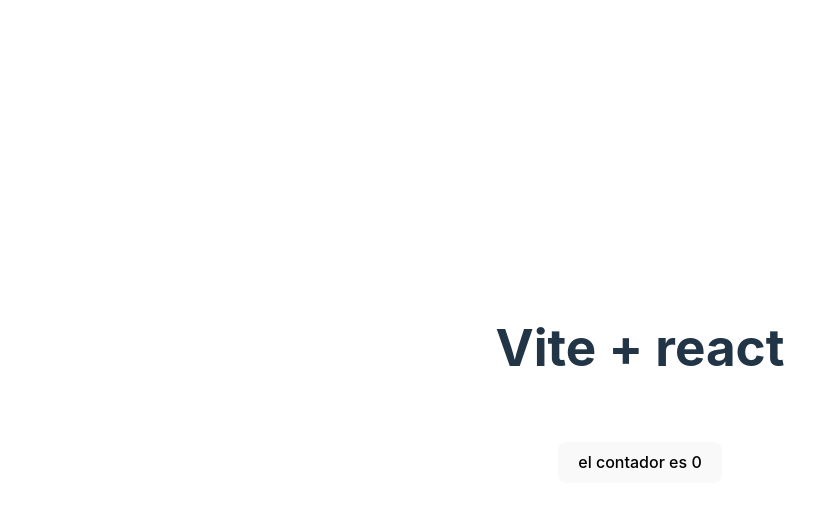
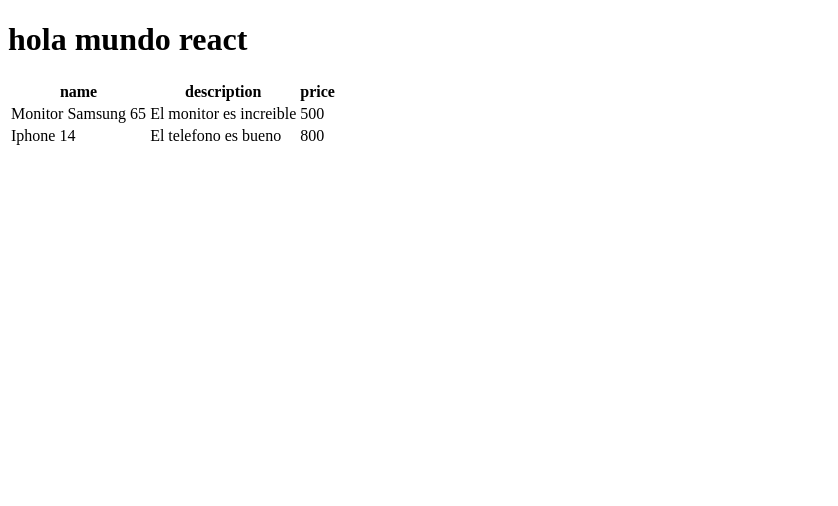
Before and after one commit to LuisElizaldeCruz/frontend-products, a React (Vite) app: page / in a window 1280 px wide. Shown: the top 506 px of the page, without its empty margins (0-838 px from the left). Built offline with nearby package versions, Linux system fonts and the light colour scheme.

Commit message:
se creo el componente productApp.jsx

```diff
--- /dev/null
+++ b/src/components/ProductApp.jsx
@@ -0,0 +1,48 @@
+import { useEffect, useState } from "react"
+
+const initProducts = [
+    {
+        name: "Monitor Samsung 65",
+        price: 500,
+        description: "El monitor es increible"
+    },
+    {
+        name: "Iphone 14",
+        price: 800,
+        description: "El telefono es bueno"
+    },
+];
+
+export const ProductApp =() => {
+const [products, setProducts] = useState(initProducts);
+
+useEffect(() => {
+    setProducts(initProducts);
+},[])
+
+    return(
+        <>
+        <h1>hola mundo react</h1>
+        <table>
+            <thead>
+                <tr>
+                    <th>name</th>
+                    <th>description</th>
+                    <th>price</th>
+                </tr>
+            </thead>
+            <tbody>
+                {products.map( product =>{
+                    return(
+                        <tr key={product.name}>
+                            <td>{product.name}</td>
+                            <td>{product.description}</td>
+                            <td>{product.price}</td>
+                        </tr>
+                    )
+                })}
+            </tbody>
+        </table>
+        </>
+    )
+}
--- a/src/main.jsx
+++ b/src/main.jsx
@@ -1,10 +1,10 @@
 import { StrictMode } from 'react'
 import { createRoot } from 'react-dom/client'
-import './index.css'
-import {App} from './App.jsx'
+//import './index.css'
+import { ProductApp } from "./components/ProductApp";
 
 createRoot(document.getElementById('root')).render(
   <StrictMode>
-    <App />
+    <ProductApp />
   </StrictMode>,
 )
```
